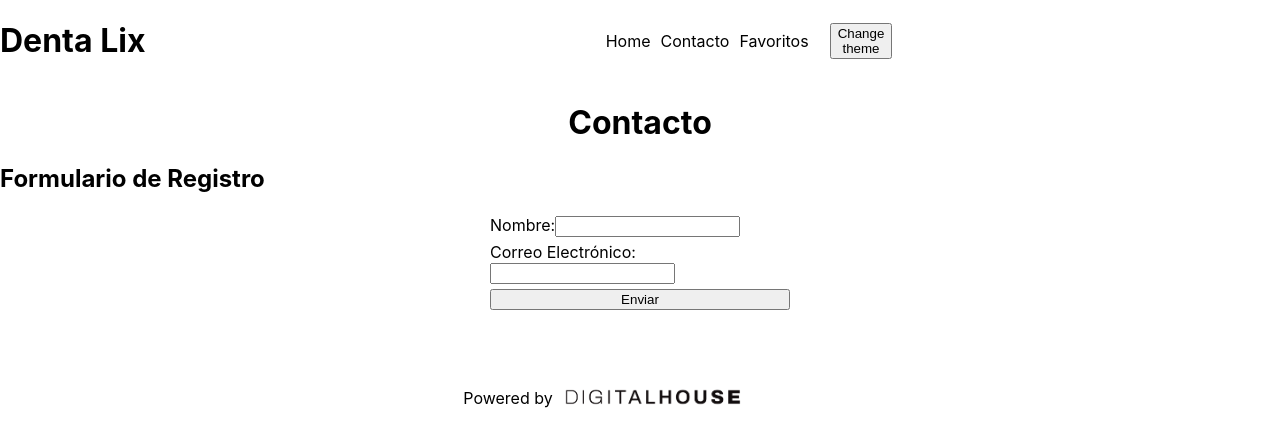
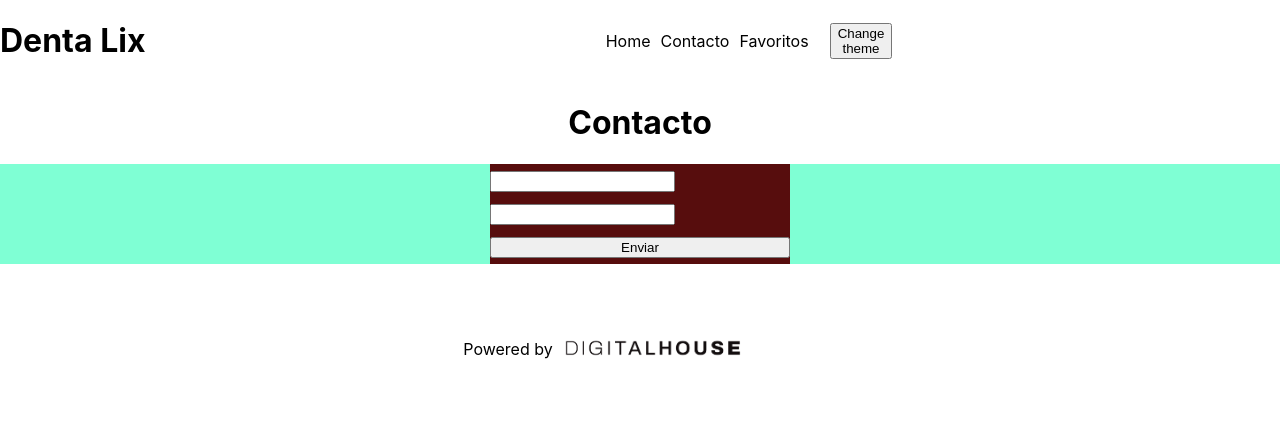
Before and after one commit to Legc15/EvaluacionFinalFront3, a React (Vite) app: page /contacto in a window 1280 px wide. Shown: the top 446 px of the page. Built offline with nearby package versions, Linux system fonts and the light colour scheme.

Commit message:
Se le da estilo a las cards y al form

```diff
--- a/src/Components/Card.jsx
+++ b/src/Components/Card.jsx
@@ -9,7 +9,7 @@ const Card = ({ name, username, id }) => {
         const tarjeta = {
             id,
             name,
-            username
+            username,
         };
 
         // Convertir la tarjeta a una cadena JSON
@@ -24,6 +24,10 @@ const Card = ({ name, username, id }) => {
         <div className="card">
             {/* En cada card deberan mostrar en name - username y el id */}
 
+            <div>
+                <img src="images/doctor.jpg" alt="foto odontologo"></img>
+
+            </div>
             <h3>{name}</h3>
             <p>Username: {username}</p>
             <p>ID: {id}</p>
--- a/src/Components/Form.jsx
+++ b/src/Components/Form.jsx
@@ -23,7 +23,7 @@ const Form = () => {
 
         const validar = () => {
             if (formData.nombre.length < 5 || !formData.email.includes('@')) {
-                return '<h3>Por favor verifique su información nuevamente<h3/>';
+                return 'Por favor verifique su información nuevamente';
             }
 
             return `Gracias ${formData.nombre}, te contactaremos cuanto antes vía email.`;
@@ -34,11 +34,12 @@ const Form = () => {
     };
 
     return (
-        <div>
-            <h2>Formulario de Registro</h2>
+        <div className="form-container">
+
             <form onSubmit={handleSubmit}>
+
                 <div>
-                    <label htmlFor="nombre">Nombre:</label>
+                    <label htmlFor="nombre" placeholder="Nombre:"></label>
                     <input
                         type="text"
                         id="nombre"
@@ -48,7 +49,7 @@ const Form = () => {
                     />
                 </div>
                 <div>
-                    <label htmlFor="email">Correo Electrónico:</label>
+                    <label htmlFor="email" label="Correo Electrónico:"></label>
                     <input
                         type="email"
                         id="email"
@@ -58,7 +59,7 @@ const Form = () => {
                     />
                 </div>
                 {mensaje && <p className={mensaje.includes('Gracias') ? 'exito' : 'error'}>{mensaje}</p>}
-                <button type="submit">Enviar</button>
+                <button type="submit" >Enviar</button>
             </form>
         </div>
     );
--- a/src/index.css
+++ b/src/index.css
@@ -12,13 +12,6 @@ code {
     monospace;
 }
 
-.favButton {
-  background-color: rgba(136, 136, 136, 0.116);
-  padding: 10px;
-  border: none;
-  width: 100%;
-  cursor: pointer;
-}
 
 h1 {
   text-align: center;
@@ -55,60 +48,6 @@ a:hover {
   color: rgb(136, 136, 136);
 }
 
-footer {
-  display: flex;
-  justify-content: center;
-  text-align: center;
-  padding: 2rem;
-  position: relative;
-  bottom: 0;
-  width: 90%;
-  height: 40px;
-  margin-top: 2rem;
-}
-
-footer>img {
-  width: 200px;
-  margin: 0;
-}
-
-footer>p {
-  margin: 0;
-  padding-top: 0.7rem;
-}
-
-form {
-  display: flex;
-  flex-direction: column;
-  justify-content: space-around;
-  width: 300px;
-  height: 100px;
-  margin: 0 auto;
-}
-
-.card {
-  display: flex;
-  justify-content: space-around;
-  flex-direction: column;
-  align-items: center;
-  width: 200px;
-  padding: 0.5rem 0.5rem 0 0.5rem;
-  border: 0.5px solid rgb(136, 136, 136);
-}
-
-.card:hover {
-  border: 0.5px solid rgb(206, 217, 142);
-}
-
-.card-grid {
-  display: flex;
-  justify-content: space-evenly;
-  gap: 1rem;
-  width: 90vw;
-  height: auto;
-  flex-wrap: wrap;
-  margin: 0 auto;
-}
 
 table {
   border-collapse: collapse;
@@ -138,3 +77,86 @@ tr:nth-child(even) {
 .dark>a {
   color: white;
 }
+
+/* ----------- Footer------*/
+
+footer {
+  display: flex;
+  justify-content: center;
+  text-align: center;
+  padding: 2rem;
+  position: relative;
+  bottom: 0;
+  width: 90%;
+  height: 40px;
+  margin-top: 2rem;
+}
+
+footer>img {
+  width: 200px;
+  margin: 0;
+}
+
+footer>p {
+  margin: 0;
+  padding-top: 0.7rem;
+}
+
+
+/* --------------Home----------*/
+
+.card img {
+  width: 100px;
+}
+
+.card:hover {
+  border: 0.5px solid rgb(206, 217, 142);
+}
+
+.card-grid {
+  display: flex;
+  justify-content: space-evenly;
+  gap: 1rem;
+  width: 90vw;
+  height: auto;
+  flex-wrap: wrap;
+  margin: 0 auto;
+}
+
+.card {
+  display: flex;
+  justify-content: space-around;
+  flex-direction: column;
+  align-items: center;
+  width: 200px;
+  padding: 0.5rem 0.5rem 0 0.5rem;
+  border: 0.5px solid rgb(136, 136, 136);
+}
+
+.favButton {
+  background-color: rgba(136, 136, 136, 0.116);
+  padding: 10px;
+  border: none;
+  width: 100%;
+  cursor: pointer;
+}
+
+
+
+/* --------------Contacto----------*/
+form {
+  display: flex;
+  flex-direction: column;
+  justify-content: space-around;
+  width: 300px;
+  height: 100px;
+  margin: 0 auto;
+  background-color: rgb(87, 13, 13);
+
+}
+
+.form-container {
+
+  background-color: aquamarine;
+
+}
--- a/src/pages/Home.jsx
+++ b/src/pages/Home.jsx
@@ -34,7 +34,7 @@ function Home() {
     return (
         <main>
             <h1>Nuestros Odontólogos</h1>
-            <div className="odontologos-list">
+            <div className="card-grid">
                 {odontologos.map((odontologo) => (
                     <Link
                         key={odontologo.id}
```
